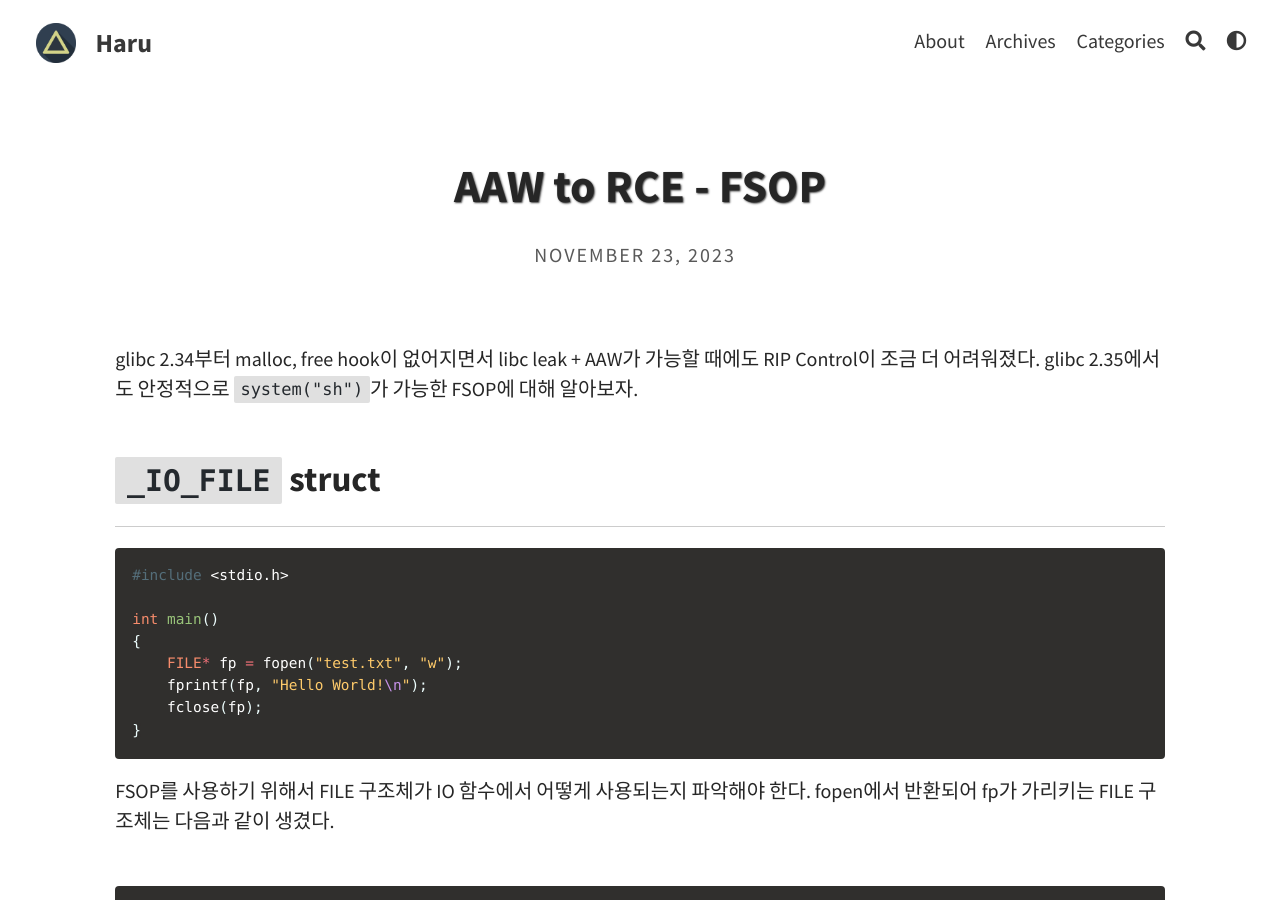
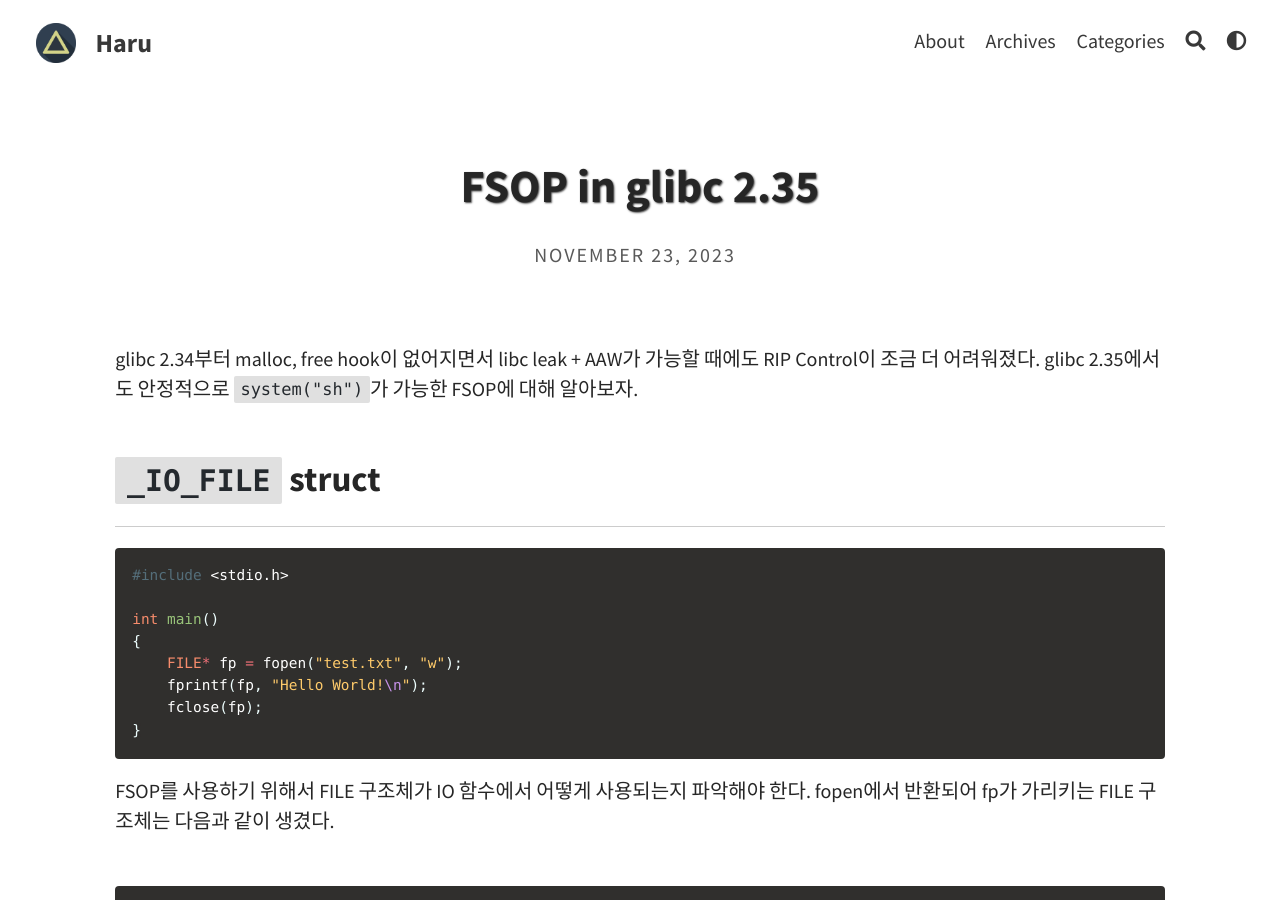
Before and after one commit to hareh4ru/hareh4ru.github.io, a Jekyll site: the page built from _posts/2023-11-23-AAW-to-RCE-[FSOP].md, in a window 1280 px wide and 900 px high. Built offline with Jekyll 4.4.1, drawn with Linux system fonts in a browser that asks for light colours; a script that is not in the unit is left out; comment, search, counter and statistics services are not loaded.

Commit message:
Update 2023-11-23-AAW-to-RCE-[FSOP].md

```diff
--- a/_posts/2023-11-23-AAW-to-RCE-[FSOP].md
+++ b/_posts/2023-11-23-AAW-to-RCE-[FSOP].md
@@ -1,7 +1,7 @@
 ---
 published: true
 layout: post
-title: AAW to RCE - FSOP
+title: FSOP in glibc 2.35
 category: pwn
 tags:
   - - FSOP
```
